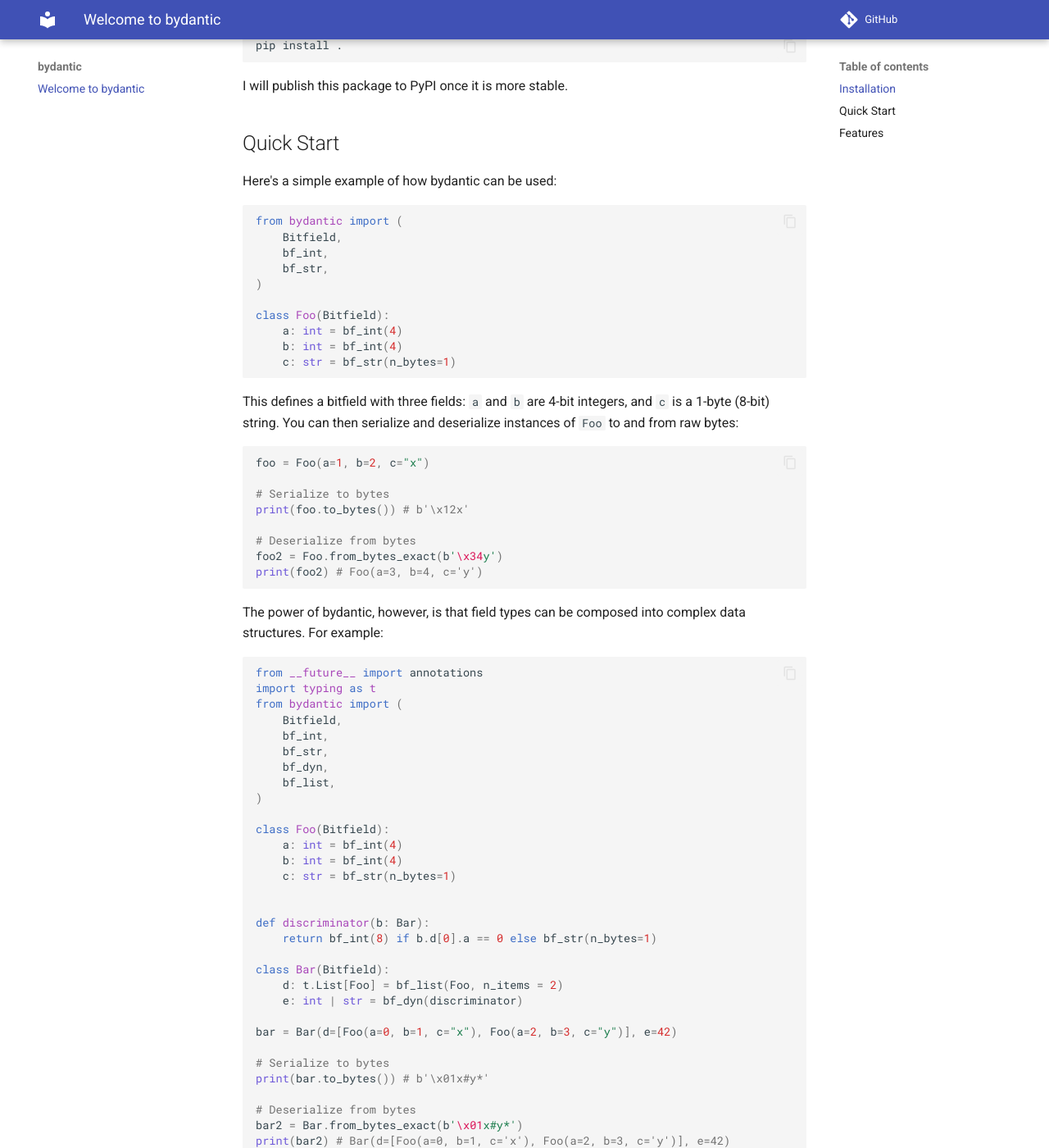
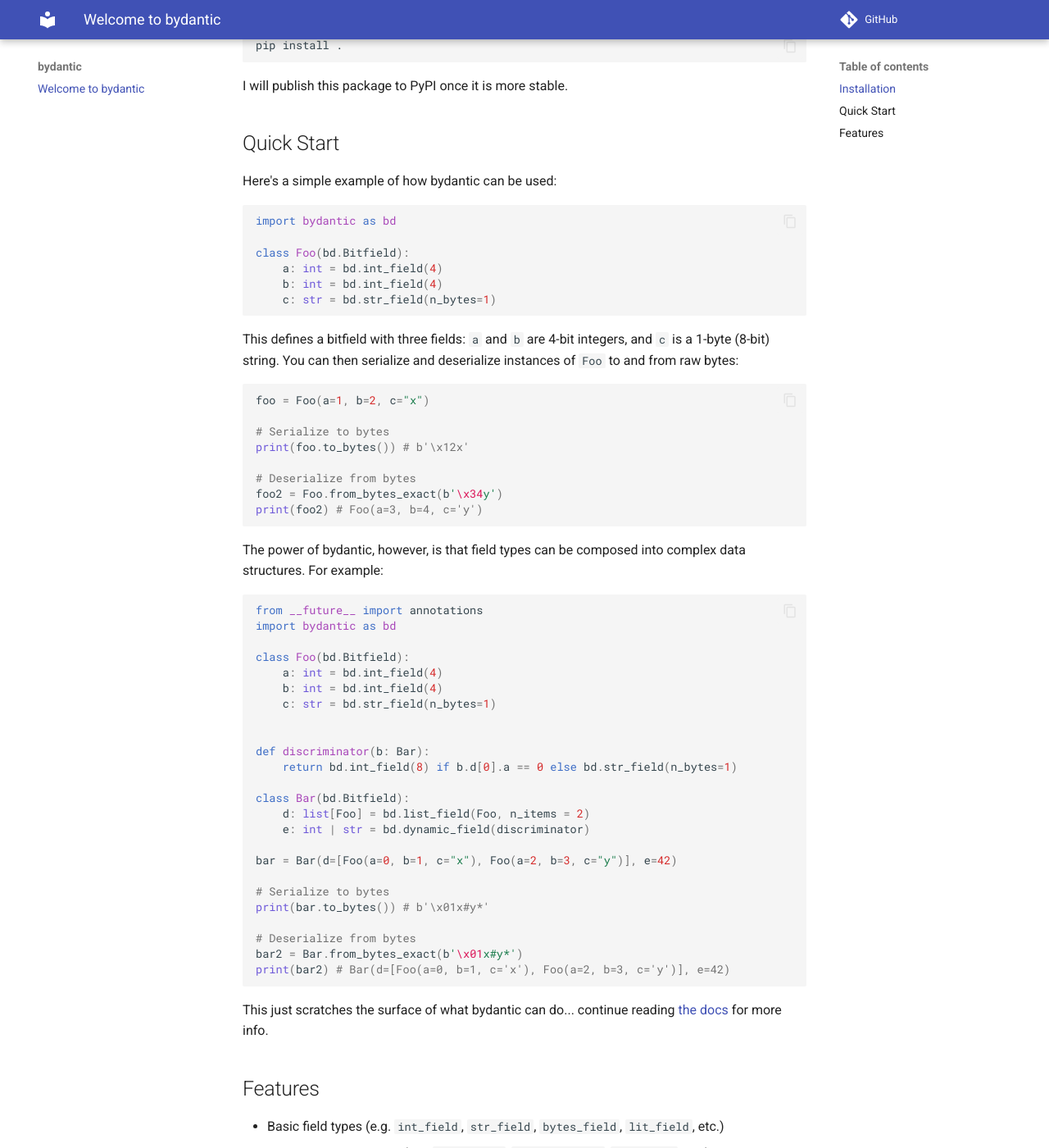
Before and after one commit to khusmann/bydantic, an MkDocs documentation site: the page built from docs/index.md, in a window 1280 px wide and 1400 px high, scrolled down 464 px. Shown: the whole window at 82% size. Built offline with MkDocs 1.6.1 and Material for MkDocs 9.7.7, drawn with Linux system fonts in a browser that asks for light colours; comment, search, counter and statistics services are not loaded; some of the changed text lies outside the part shown.

Commit message:
rename field types

````diff
--- a/docs/index.md
+++ b/docs/index.md
@@ -40,16 +40,12 @@
 Here's a simple example of how bydantic can be used:
 
 ```python
-from bydantic import (
-    Bitfield,
-    bf_int,
-    bf_str,
-)
+import bydantic as bd
 
-class Foo(Bitfield):
-    a: int = bf_int(4)
-    b: int = bf_int(4)
-    c: str = bf_str(n_bytes=1)
+class Foo(bd.Bitfield):
+    a: int = bd.int_field(4)
+    b: int = bd.int_field(4)
+    c: str = bd.str_field(n_bytes=1)
 ```
 
 This defines a bitfield with three fields: `a` and `b` are 4-bit integers, and
@@ -72,27 +68,20 @@
 
 ```python
 from __future__ import annotations
-import typing as t
-from bydantic import (
-    Bitfield,
-    bf_int,
-    bf_str,
-    bf_dyn,
-    bf_list,
-)
+import bydantic as bd
 
-class Foo(Bitfield):
-    a: int = bf_int(4)
-    b: int = bf_int(4)
-    c: str = bf_str(n_bytes=1)
+class Foo(bd.Bitfield):
+    a: int = bd.int_field(4)
+    b: int = bd.int_field(4)
+    c: str = bd.str_field(n_bytes=1)
 
 
 def discriminator(b: Bar):
-    return bf_int(8) if b.d[0].a == 0 else bf_str(n_bytes=1)
+    return bd.int_field(8) if b.d[0].a == 0 else bd.str_field(n_bytes=1)
 
-class Bar(Bitfield):
-    d: t.List[Foo] = bf_list(Foo, n_items = 2)
-    e: int | str = bf_dyn(discriminator)
+class Bar(bd.Bitfield):
+    d: list[Foo] = bd.list_field(Foo, n_items = 2)
+    e: int | str = bd.dynamic_field(discriminator)
 
 bar = Bar(d=[Foo(a=0, b=1, c="x"), Foo(a=2, b=3, c="y")], e=42)
 
@@ -109,8 +98,9 @@
 
 ## Features
 
-- Basic field types (e.g. `bf_int`, `bf_str`, `bf_bytes`, `bf_lit`, etc.)
-- Field type combinators (e.g. `bf_list`, `bf_dyn`, `bf_map`, etc.)
+- Basic field types (e.g. `int_field`, `str_field`, `bytes_field`, `lit_field`,
+  etc.)
+- Field type combinators (e.g. `list_field`, `dynamic_field`, `map_field`, etc.)
 - Serialization / deserialization context
 - Bitfield reordering / alignment
 - Clear error messages when fields fail to serialize / deserialize, even when
````
Also changed, not shown: README.md (+17 -27 lines), src/bydantic/__init__.py (+24 -24 lines), 2 other files.
